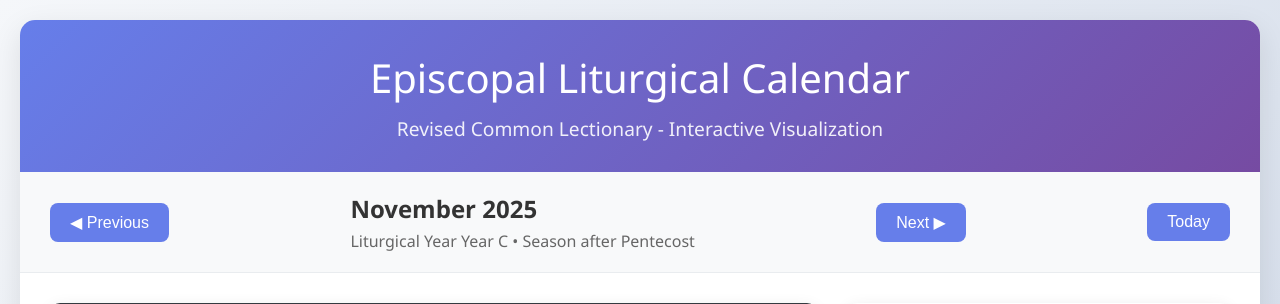
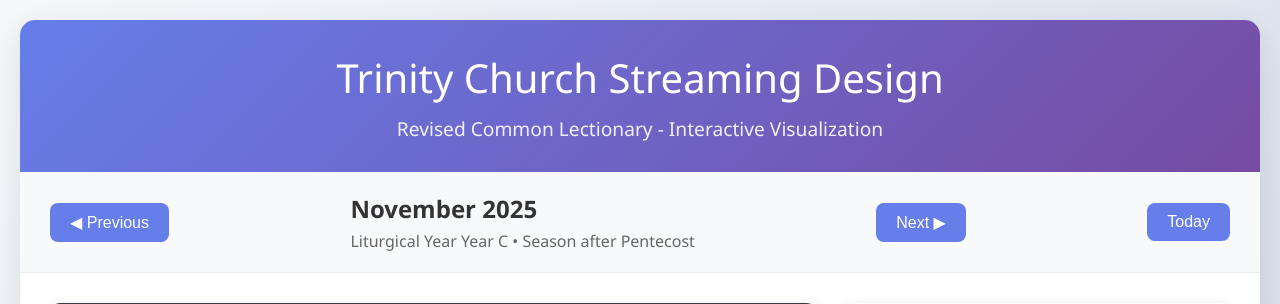
Before and after one commit to philippe-in-sf/LiturgyCreator, a Flask app: page / in a window 1280 px wide. Shown: the top 304 px of the page. Run offline with Flask 3, Linux system fonts and the light colour scheme.

Commit message:
Update application title and header to reflect streaming design
Modify the <title> tag and <h1> element in `templates/calendar.html` to change the application's title from "Episcopal Liturgical Calendar" to "Trinity Church Streaming Design".

Replit-Commit-Author: Agent
Replit-Commit-Session-Id: cd94583d-b1a1-420f-ba81-7e943e52c2f3
Replit-Commit-Checkpoint-Type: full_checkpoint
Replit-Commit-Event-Id: 04f46e17-9330-43cd-9326-e34b132719bd
Replit-Commit-Screenshot-Url: https://storage.googleapis.com/screenshot-production-us-central1/bae3cbd5-adb4-4250-bbb0-b9bebb578d55/cd94583d-b1a1-420f-ba81-7e943e52c2f3/l1TL388

```diff
--- a/templates/calendar.html
+++ b/templates/calendar.html
@@ -3,7 +3,7 @@
 <head>
     <meta charset="UTF-8">
     <meta name="viewport" content="width=device-width, initial-scale=1.0">
-    <title>Episcopal Liturgical Calendar</title>
+    <title>Trinity Church Streaming Design</title>
     <style>
         * {
             margin: 0;
@@ -946,7 +946,7 @@
 <body>
     <div class="container">
         <div class="header">
-            <h1>Episcopal Liturgical Calendar</h1>
+            <h1>Trinity Church Streaming Design</h1>
             <div class="subtitle">Revised Common Lectionary - Interactive Visualization</div>
         </div>
 
```
